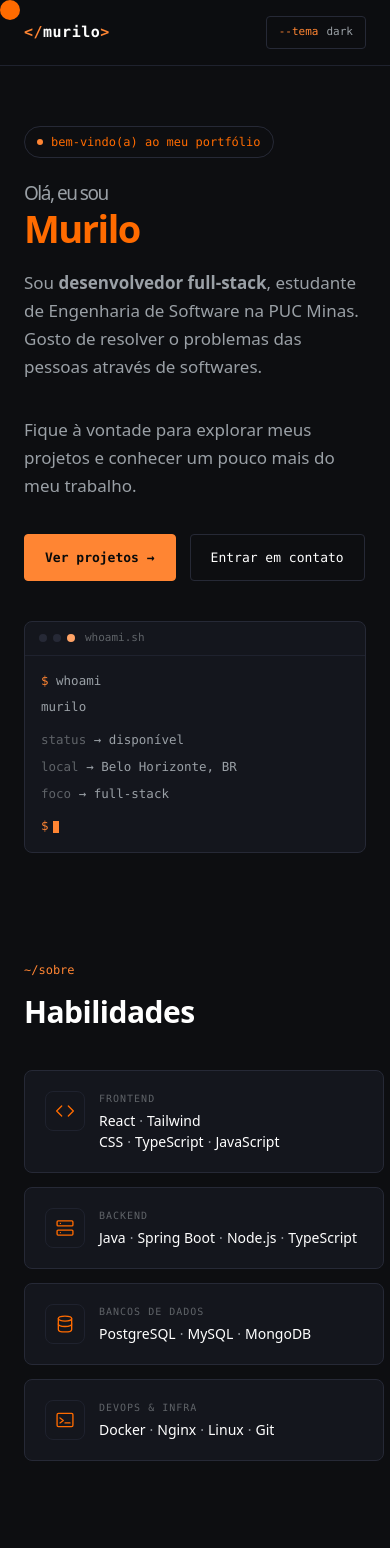
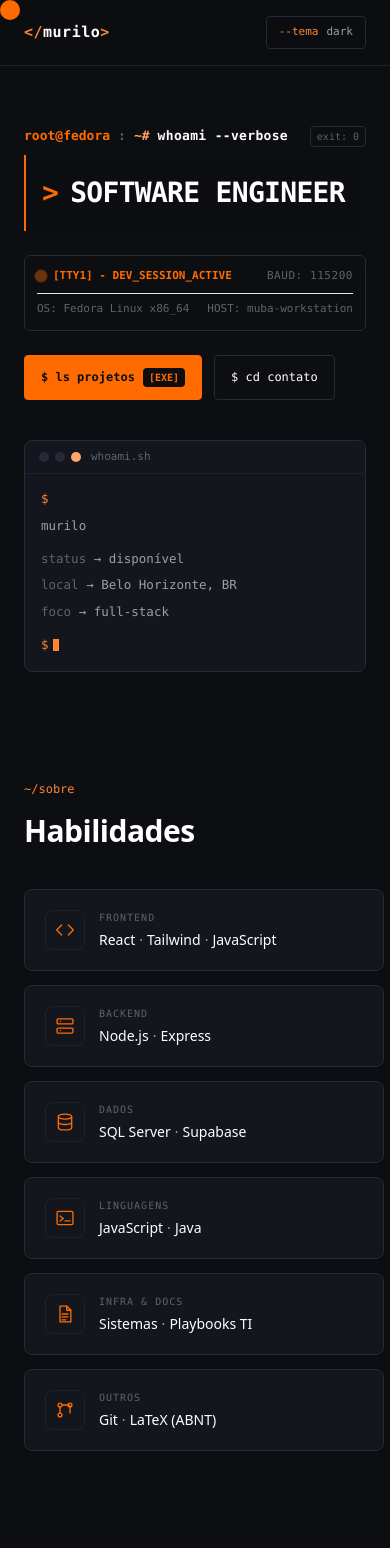
Before and after one commit to murilofsouzaa/mubadev, a React (Vite) app in the folder mubadev/: page / in a window 390 px wide. Shown: the top 1548 px of the page. Built offline with nearby package versions, Linux system fonts and the light colour scheme.

Commit message:
feat(hero): improving hero section animation

```diff
--- a/mubadev/package.json
+++ b/mubadev/package.json
@@ -11,8 +11,8 @@
   },
   "dependencies": {
     "@gsap/react": "^2.1.2",
-    "framer-motion": "^11.0.0",
-    "gsap": "^3.12.5",
+    "framer-motion": "^11.18.2",
+    "gsap": "^3.15.0",
     "lucide-react": "^0.344.0",
     "react": "^18.3.1",
     "react-dom": "^18.3.1"
--- a/mubadev/src/components/Hero.tsx
+++ b/mubadev/src/components/Hero.tsx
@@ -1,51 +1,168 @@
-import React from 'react';
+import React, { useState, useEffect, useRef } from 'react';
 import { motion } from 'framer-motion';
 import { TerminalCard } from './TerminalCard';
 
+const WORDS = ['MURILO', 'SOFTWARE ENGINEER'];
+const CHARS = 'ABCDEFGHIJKLMNOPQRSTUVWXYZ0123456789!@#$%^&*()_+-=';
+const COMMAND_TEXT = 'whoami --verbose';
+
 export const Hero: React.FC = React.memo(() => {
+  const [typedCommand, setTypedCommand] = useState('');
+  const [isCommandDone, setIsCommandDone] = useState(false);
+  const [textIndex, setTextIndex] = useState(0);
+  const [displayText, setDisplayText] = useState('');
+
+  // Ref para controlar a animação de scramble via rAF
+  const animationFrameRef = useRef<number | null>(null);
+
+  // 1. Efeito de digitação suave do comando inicial
+  useEffect(() => {
+    let index = 0;
+    const timer = setInterval(() => {
+      if (index < COMMAND_TEXT.length) {
+        setTypedCommand(COMMAND_TEXT.slice(0, index + 1));
+        index++;
+      } else {
+        setIsCommandDone(true);
+        clearInterval(timer);
+      }
+    }, 65);
+
+    return () => clearInterval(timer);
+  }, []);
+
+  // 2. Animação de Scramble / Glitch
+  useEffect(() => {
+    if (!isCommandDone) return;
+
+    const targetWord = WORDS[textIndex];
+    const totalFrames = 22;
+    let frame = 0;
+    let lastFrameTime = performance.now();
+    const frameInterval = 35; // ms entre frames da animação
+
+    const animate = (currentTime: number) => {
+      if (currentTime - lastFrameTime >= frameInterval) {
+        frame++;
+        lastFrameTime = currentTime;
+
+        const progress = frame / totalFrames;
+        const scrambled = targetWord
+          .split('')
+          .map((char, idx) => {
+            if (char === ' ') return ' ';
+            if (idx < targetWord.length * progress) {
+              return targetWord[idx];
+            }
+            return CHARS[Math.floor(Math.random() * CHARS.length)];
+          })
+          .join('');
+
+        setDisplayText(scrambled);
+      }
+
+      if (frame < totalFrames) {
+        animationFrameRef.current = requestAnimationFrame(animate);
+      } else {
+        setDisplayText(targetWord);
+      }
+    };
+
+    animationFrameRef.current = requestAnimationFrame(animate);
+
+    // Timer para alternar para a próxima palavra
+    const switchTimeout = setTimeout(() => {
+      setTextIndex((prev) => (prev + 1) % WORDS.length);
+    }, 3800);
+
+    return () => {
+      if (animationFrameRef.current) {
+        cancelAnimationFrame(animationFrameRef.current);
+      }
+      clearTimeout(switchTimeout);
+    };
+  }, [textIndex, isCommandDone]);
+
   return (
-    <section id="inicio" className="py-[60px] md:py-[90px] grid grid-cols-1 md:grid-cols-[1.7fr_1fr] gap-10 md:gap-[56px] items-center">
+    <section id="inicio" className="py-[60px] md:py-[90px] grid grid-cols-1 md:grid-cols-[1fr_1.3fr] gap-10 md:gap-[48px] items-center">
+      {/* LADO ESQUERDO: Terminal Card */}
+      <div className="flex justify-start w-full order-2 md:order-1">
+        <TerminalCard />
+      </div>
+
+      {/* LADO DIREITO: Apresentação Terminal UX */}
       <motion.div
-        initial={{ opacity: 0, y: 20 }}
-        animate={{ opacity: 1, y: 0 }}
-        transition={{ duration: 0.5, ease: 'easeOut' }}
+        initial={{ opacity: 0, x: 20 }}
+        animate={{ opacity: 1, x: 0 }}
+        transition={{ duration: 0.4, ease: 'easeOut' }}
+        className="font-mono order-1 md:order-2"
       >
-        <div className="inline-flex items-center gap-2 font-mono text-[12px] text-orange-1 border border-border bg-panel-2 px-3 py-1.5 rounded-[20px] mb-[26px]">
-          <span className="w-1.5 h-1.5 rounded-full bg-orange-2 shadow-[0_0_8px_var(--orange-glow)] animate-dot-pulse" />
-          bem-vindo(a) ao meu portfólio
+        {/* Prompt & Glitch Title */}
+        <div className="mb-6 select-none">
+          <div className="text-[13px] mb-2 flex items-center gap-2 font-bold text-text-dim">
+            <span className="text-orange-1">root@fedora</span>
+            <span className="text-text-faint">:</span>
+            <span className="text-orange-3">~#</span>
+            <span className="text-white tracking-wide">{typedCommand}</span>
+
+            {/* Cursor piscante durante a digitação */}
+            {!isCommandDone && (
+              <span className="inline-block w-2 h-4 bg-orange-1 animate-[ping_0.8s_steps(1)_infinite]" />
+            )}
+
+            {/* Status de execução */}
+            {isCommandDone && (
+              <span className="ml-auto text-[10px] text-text-faint border border-border px-1.5 py-0.5 rounded bg-panel/60 font-normal">
+                exit: 0
+              </span>
+            )}
+          </div>
+
+          <div className="relative overflow-hidden bg-panel/40 border-l-2 border-orange-1 pl-4 py-3 min-h-[76px] flex items-center rounded-r">
+            {/* Linhas de varredura CRT */}
+            <div className="absolute inset-0 bg-[linear-gradient(rgba(18,16,16,0)_50%,rgba(0,0,0,0.2)_50%)] bg-[length:100%_4px] opacity-25 pointer-events-none" />
+
+            <h1 className="text-[28px] sm:text-[38px] md:text-[44px] font-bold leading-none tracking-tight flex items-center relative z-10">
+              <span className="text-orange-1 mr-3">&gt;</span>
+              <span className="text-white uppercase font-mono">
+                {isCommandDone ? displayText : ''}
+              </span>
+            </h1>
+          </div>
         </div>
 
-        <h1 className="text-[38px] sm:text-[48px] md:text-[64px] font-bold leading-[1.05] tracking-[-1.5px] mb-5">
-          <span className="text-text-dim font-medium text-[0.5em] block mb-1.5">Olá, eu sou</span>
-          <span className="text-orange-1">Murilo</span>
-        </h1>
+        {/* System Info Bar */}
+        <div className="border border-border bg-panel/80 p-3 rounded-md mb-6 text-[11px] text-text-dim backdrop-blur-sm">
+          <div className="flex justify-between items-center border-b border-border/80 pb-2 mb-2">
+            <span className="text-orange-1 font-bold flex items-center gap-2">
+              <span className="w-2 h-2 rounded-full bg-orange-1 animate-ping inline-block" />
+              [TTY1] - DEV_SESSION_ACTIVE
+            </span>
+            <span className="text-text-faint tracking-wider">BAUD: 115200</span>
+          </div>
+          <div className="flex justify-between text-text-faint">
+            <span>OS: Fedora Linux x86_64</span>
+            <span>HOST: muba-workstation</span>
+          </div>
+        </div>
 
-        <p className="text-[17px] text-text-dim max-w-[520px] mb-[34px] leading-[1.65]">
-          Sou <strong className="text-text font-semibold">desenvolvedor full-stack</strong>, estudante de Engenharia de Software na PUC Minas.
-          Gosto de resolver o problemas das pessoas através de softwares.
-        </p>
-
-        <p className="text-[17px] text-text-dim max-w-[520px] mb-[34px] leading-[1.65]">Fique à vontade para explorar meus projetos e conhecer um pouco mais do meu trabalho.</p>
-
-        <div className="flex gap-3.5 flex-wrap">
+        {/* Call to Actions */}
+        <div className="flex gap-3 flex-wrap font-mono">
           <a
             href="#projetos"
-            className="font-mono text-[13px] px-5 py-[13px] rounded bg-orange-2 text-[#0a0a0a] font-semibold border border-orange-2 inline-flex items-center gap-2 transition-all duration-200 hover:bg-orange-1 hover:border-orange-1 hover:-translate-y-0.5 focus-visible:outline focus-visible:outline-2 focus-visible:outline-orange-2"
+            className="text-[12px] px-4 py-3 rounded bg-orange-1 text-[#0d0e11] font-bold border border-orange-1 inline-flex items-center gap-2 transition-all duration-150 hover:bg-orange-2 hover:border-orange-2 hover:shadow-[0_0_12px_rgba(255,107,0,0.3)] focus-visible:outline-orange-1"
           >
-            Ver projetos →
+            <span>$ ls projetos</span>
+            <span className="bg-[#0d0e11] text-orange-1 px-1.5 py-0.5 rounded text-[10px]">[EXE]</span>
           </a>
           <a
             href="#contato"
-            className="font-mono text-[13px] px-5 py-[13px] rounded border border-border text-text inline-flex items-center gap-2 transition-all duration-200 hover:border-orange-3 hover:text-orange-1 focus-visible:outline focus-visible:outline-2 focus-visible:outline-orange-2"
+            className="text-[12px] px-4 py-3 rounded border border-border text-text inline-flex items-center gap-2 transition-all duration-150 hover:border-orange-1 hover:text-orange-1 bg-panel/60 focus-visible:outline-orange-1"
           >
-            Entrar em contato
+            <span>$ cd contato</span>
           </a>
         </div>
       </motion.div>
-
-      <div className="flex justify-start md:justify-end">
-        <TerminalCard />
-      </div>
     </section>
   );
 });
--- a/mubadev/src/components/Skills.tsx
+++ b/mubadev/src/components/Skills.tsx
@@ -3,30 +3,12 @@ import { SkillCard } from './SkillCard';
 import type { SkillItem } from '../types/portfolio';
 
 const SKILLS_DATA: SkillItem[] = [
-  {
-    id: '1',
-    category: 'Frontend',
-    items: ['React', 'Tailwind CSS', 'TypeScript', 'JavaScript'],
-    icon: 'code'
-  },
-  {
-    id: '2',
-    category: 'Backend',
-    items: ['Java', 'Spring Boot', 'Node.js', 'TypeScript'],
-    icon: 'server'
-  },
-  {
-    id: '3',
-    category: 'Bancos de Dados',
-    items: ['PostgreSQL', 'MySQL', 'MongoDB'],
-    icon: 'database'
-  },
-  {
-    id: '4',
-    category: 'DevOps & Infra',
-    items: ['Docker', 'Nginx', 'Linux', 'Git'],
-    icon: 'terminal'
-  },
+  { id: '1', category: 'Frontend', items: ['React', 'Tailwind', 'JavaScript'], icon: 'code' },
+  { id: '2', category: 'Backend', items: ['Node.js', 'Express'], icon: 'server' },
+  { id: '3', category: 'Dados', items: ['SQL Server', 'Supabase'], icon: 'database' },
+  { id: '4', category: 'Linguagens', items: ['JavaScript', 'Java'], icon: 'terminal' },
+  { id: '5', category: 'Infra & Docs', items: ['Sistemas', 'Playbooks TI'], icon: 'file-text' },
+  { id: '6', category: 'Outros', items: ['Git', 'LaTeX (ABNT)'], icon: 'git' },
 ];
 
 export const Skills: React.FC = React.memo(() => {
--- a/mubadev/src/components/TerminalCard.tsx
+++ b/mubadev/src/components/TerminalCard.tsx
@@ -3,19 +3,41 @@ import gsap from 'gsap';
 
 export const TerminalCard: React.FC = React.memo(() => {
   const containerRef = useRef<HTMLDivElement>(null);
+  const commandRef = useRef<HTMLSpanElement>(null);
 
   useEffect(() => {
     const ctx = gsap.context(() => {
-      gsap.from('.terminal-line', {
+      const tl = gsap.timeline({
+        defaults: { ease: 'power2.out' },
+      });
+
+      // 1. Aparição do card/container
+      tl.from(containerRef.current, {
         opacity: 0,
-        x: -10,
-        duration: 0.4,
-        stagger: 0.15,
-        ease: 'power2.out',
+        y: 12,
+        scale: 0.98,
+        duration: 0.5,
+      })
+      // 2. Efeito de digitação no comando "whoami"
+      .to(commandRef.current, {
+        text: 'whoami',
+        duration: 0.6,
+        ease: 'none',
+      }, '+=0.1')
+      // 3. Surgimento sequencial das respostas do terminal
+      .from('.terminal-response', {
+        opacity: 0,
+        x: -8,
+        duration: 0.35,
+        stagger: 0.12,
+      }, '+=0.1')
+      // 4. Aparição do prompt final com o cursor
+      .from('.terminal-prompt-end', {
+        opacity: 0,
+        duration: 0.2,
       });
     }, containerRef);
 
-    // Limpeza rigorosa do GSAP na desmontagem
     return () => ctx.revert();
   }, []);
 
@@ -25,28 +47,38 @@ export const TerminalCard: React.FC = React.memo(() => {
       className="bg-panel border border-border rounded-lg shadow-panel overflow-hidden font-mono text-[12.5px] max-w-[380px] w-full"
     >
       <div className="flex items-center gap-1.5 px-3.5 py-2 bg-panel-2 border-b border-border-soft">
-        <span className="w-2 h-2 rounded-full bg-border" />
-        <span className="w-2 h-2 rounded-full bg-border" />
-        <span className="w-2 h-2 rounded-full bg-orange-3" />
+        <span className="w-2.5 h-2.5 rounded-full bg-border" />
+        <span className="w-2.5 h-2.5 rounded-full bg-border" />
+        <span className="w-2.5 h-2.5 rounded-full bg-orange-3" />
         <span className="ml-1 text-text-faint text-[11px]">whoami.sh</span>
       </div>
+
       <div className="p-4 text-text-dim">
-        <div className="terminal-line mb-2">
-          <span className="text-orange-2">$</span> whoami
+        {/* Comando inicial */}
+        <div className="mb-2">
+          <span className="text-orange-2">$ </span>
+          <span ref={commandRef} className="text-text" />
         </div>
-        <div className="terminal-line text-text mb-2">murilo</div>
-        <div className="terminal-line mt-3.5 mb-2">
+
+        {/* Respostas do terminal */}
+        <div className="terminal-response text-text mb-2">murilo</div>
+
+        <div className="terminal-response mt-3.5 mb-2">
           <span className="text-text-faint">status</span> → <span className="text-text">disponível</span>
         </div>
-        <div className="terminal-line mb-2">
+
+        <div className="terminal-response mb-2">
           <span className="text-text-faint">local</span> → <span className="text-text">Belo Horizonte, BR</span>
         </div>
-        <div className="terminal-line mb-2">
+
+        <div className="terminal-response mb-2">
           <span className="text-text-faint">foco</span> → <span className="text-text">full-stack</span>
         </div>
-        <div className="terminal-line mt-3.5">
+
+        {/* Prompt final com o cursor piscando */}
+        <div className="terminal-prompt-end mt-3.5 flex items-center">
           <span className="text-orange-2">$</span>
-          <span className="inline-block w-[6px] h-[12px] bg-orange-2 ml-1 align-text-bottom animate-cursor-blink" />
+          <span className="inline-block w-[6px] h-[12px] bg-orange-2 ml-1 animate-cursor-blink" />
         </div>
       </div>
     </div>
```
Also changed, not shown: 1 other file (tests, documents, lock files or other folders).
